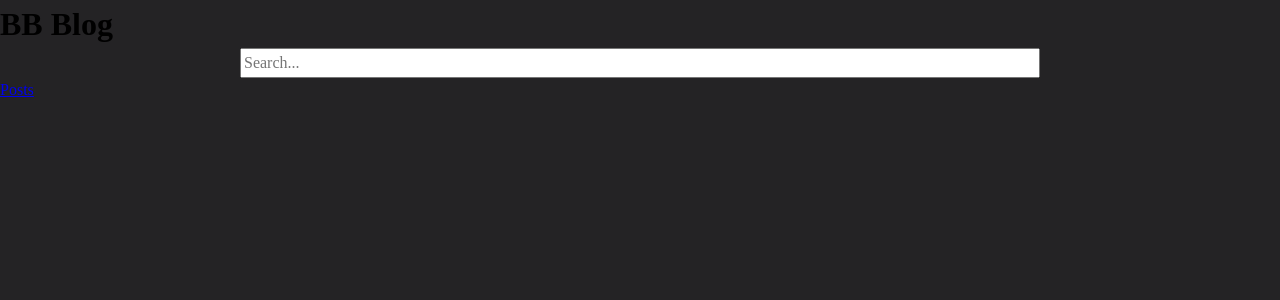
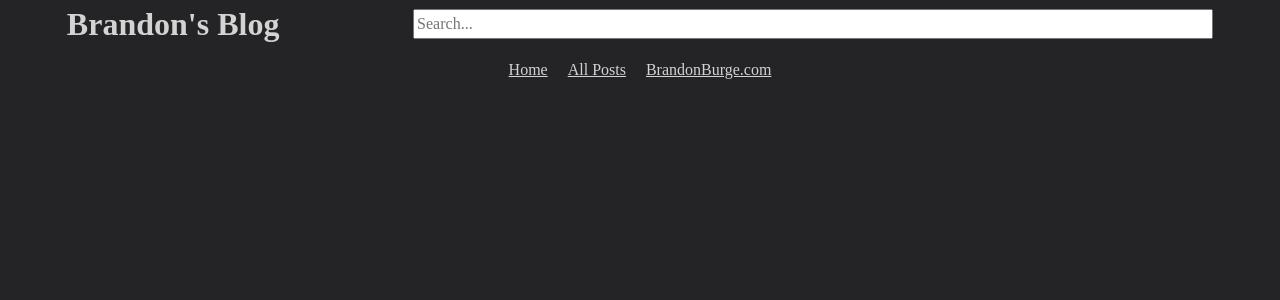
Before and after one commit to CarbonBond/blog-frontend, a React (Create React App) app: page / in a window 1280 px wide. Shown: the top 300 px of the page. Built offline with nearby package versions, Linux system fonts and the light colour scheme.

Commit message:
individual posts load

```diff
--- a/src/App.js
+++ b/src/App.js
@@ -1,4 +1,5 @@
 import React from "react"
+import { Outlet } from 'react-router-dom';
 import './css/reset.css'
 import './css/app.css'
 import Header from './components/Header.js';
@@ -10,6 +11,7 @@ function App() {
 
     <div className="App">
       <Header />
+      <Outlet />
     </div>
   );
 }
--- a/src/components/Header.js
+++ b/src/components/Header.js
@@ -5,10 +5,14 @@ export default function Header() {
 
   return (
     <div className="header">
-      <h1> BB Blog </h1>
-      <SearchBar />
+      <div className='upper'>
+        <h1> Brandon's Blog </h1>
+        <SearchBar />
+      </div>
       <nav className="nav">
-        <Link to="/posts">Posts</Link>
+        <Link to="/">Home</Link>
+        <Link to="/posts">All Posts</Link>
+        <a href="http://brandonburge.com" >BrandonBurge.com</a>
       </nav>
 
     </div>
--- a/src/components/Post.js
+++ b/src/components/Posts.js
@@ -1,4 +1,5 @@
 import React, { useState, useRef } from "react"
+import { Link } from 'react-router-dom'
 
 export default function Post({ id }) {
 
@@ -52,15 +53,14 @@ export default function Post({ id }) {
   }
 
   return (
-    <div className="post" ref={postRef}>
+    <Link to={`/post/${id}`} key={id} className="postList">
       <h3>{post.title}</h3>
       <p>{post.content}</p>
       <div>
         <div>{post.created}</div>
         <div>{post.updated}</div>
-        <div>{post.hasFetched}</div>
       </div>
-    </div>
+    </Link>
   )
 
 
--- /dev/null
+++ b/src/components/notFound.js
@@ -0,0 +1,10 @@
+import Header from './Header'
+
+export default function notFound() {
+  return (
+    <div>
+      <Header />
+      <h2> 404 not found </h2>
+    </div>
+  )
+}
--- /dev/null
+++ b/src/css/allpost.css
@@ -0,0 +1,17 @@
+.postContainer {
+  display: flex;
+  flex-direction: column;
+  align-items: center;
+  justify-content: flex-start;
+
+}
+
+.postList{
+  background-color: white;
+  width: 100%;
+  height: 6rem;
+  margin: 5rem;
+  max-width: 60rem;
+  display: grid;
+
+}
--- a/src/css/app.css
+++ b/src/css/app.css
@@ -15,24 +15,6 @@
   grid-template-rows: 60px  auto;
 }
 
-.postContainer {
-  display: flex;
-  flex-direction: column;
-  align-items: center;
-  justify-content: flex-start;
-
-  justify-self: center;
-  width:100%;
-  max-width: 50rem;
-}
-
-.post{
-  background-color: white;
-  width: 100%;
-  height: 6rem;
-  margin: 5rem;
-}
-
 .searchBar {
   width: 100vw;
   max-width: 50rem;
--- a/src/css/header.css
+++ b/src/css/header.css
@@ -0,0 +1,26 @@
+
+
+/* Top section of header that includes search bar */
+
+.header {
+  display: flex;
+  flex-direction: column;
+  color: lightgrey;
+}
+
+.upper {
+  display: flex;
+  justify-content: space-around;
+  align-items: center
+}
+
+.nav {
+  display: flex;
+  justify-content: center;
+  align-items: center;
+}
+
+.nav > * {
+  margin: 10px;
+  color: lightgrey;
+}
--- a/src/index.js
+++ b/src/index.js
@@ -1,15 +1,23 @@
 import { createRoot } from 'react-dom/client';
 import { BrowserRouter, Routes, Route } from 'react-router-dom';
+
 import App from './App';
 import Posts from './routes/AllPosts.js';
+import Post from './routes/Post.js';
+import NotFound from './components/notFound.js';
+
 const container = document.getElementById('root');
 const root = createRoot(container);
+
 
 root.render(
   <BrowserRouter>
     <Routes>
       <Route exact path="/" element={<App />} />
-      <Route path="/posts" element={<Posts />} />
+
+      <Route path="posts" element={<Posts />} />
+      <Route path="post/:postid" element={<Post />} />
+      <Route path="*" element={<NotFound />} />
     </Routes>
   </BrowserRouter>
 )
--- /dev/null
+++ b/src/routes/Post.js
@@ -0,0 +1,60 @@
+import Header from '../components/Header.js';
+import { useParams } from "react-router-dom";
+import React, { useState } from "react"
+
+export default function Post() {
+
+  const [post, setPost] = useState({
+    title: '',
+    content: '',
+    updated: null,
+    created: null,
+    hasFetched: false,
+  })
+
+
+  let params = useParams();
+
+  const fetchData = async () => {
+    try {
+      let response = await fetch(`http://blog-api.brandonburge.com/api/v/1/public/post/${params.postid}`);
+      let postData = await response.json();
+      setPost(prevPost => {
+        return {
+          title: postData.title,
+          content: postData.content,
+          updated: Date.parse(postData.updatedAt),
+          created: Date.parse(postData.createdAt),
+          hasFetched: true
+        }
+      })
+
+    } catch (err) {
+      console.log(err)
+    }
+  }
+
+  if (!post.hasFetched) {
+    fetchData()
+    return <div>
+      <Header />
+      Loading: Post {params.postid}
+    </div>
+  } else {
+    return (
+      <div>
+        <Header />
+        <section>
+          <h3>{post.title}</h3>
+          <p>{post.content}</p>
+          <div>
+            <div>{post.created}</div>
+            <div>{post.updated}</div>
+          </div>
+        </section>
+
+      </div>
+    )
+  }
+
+}
```
Also changed, not shown: src/routes/AllPosts.js (+2 -5 lines).
